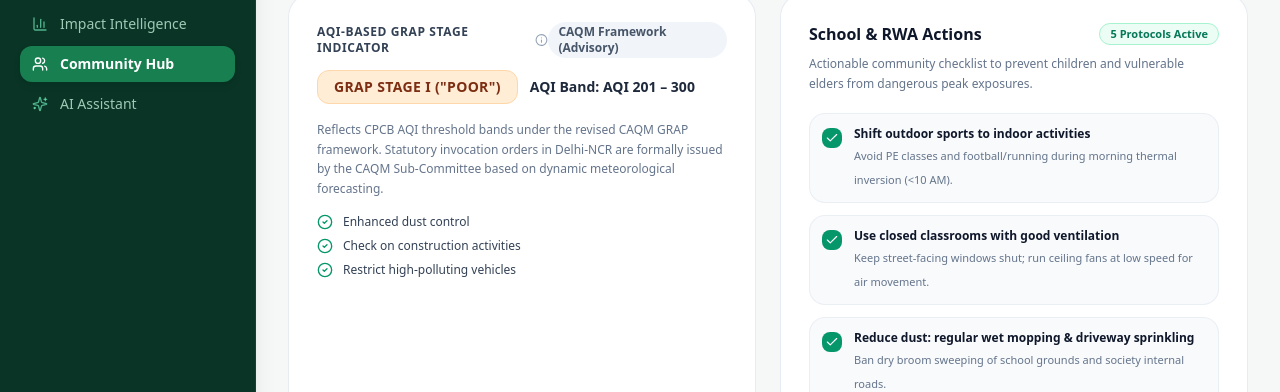
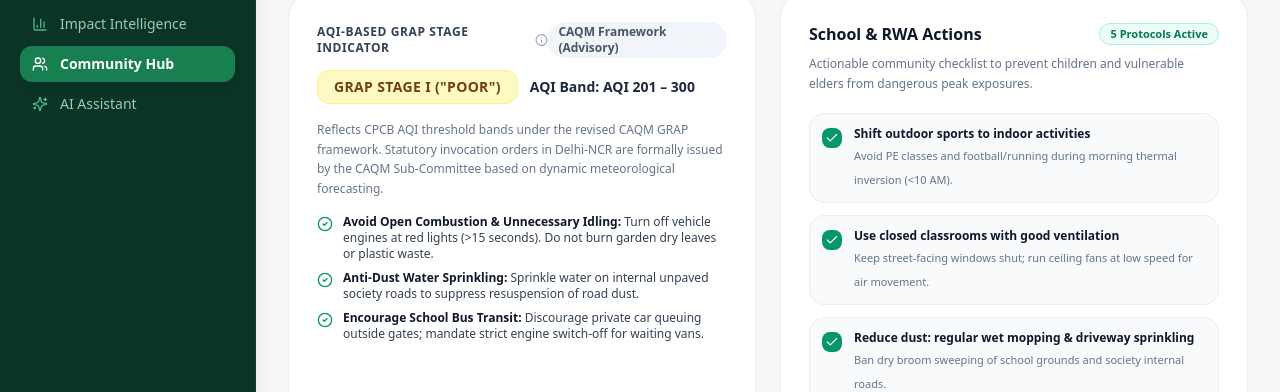
Before and after one commit to pavankarthikeyaatchyuta-lab/BreatheWise-AI, a Next.js app: page /community in a window 1280 px wide. Shown: the part 241-633 px from the top of the page. Built offline with nearby package versions, Linux system fonts and the light colour scheme; no server answers.

Commit message:
fix(community): dynamic GRAP stage indicator and action items without hardcoded defaults

```diff
--- a/src/app/community/page.tsx
+++ b/src/app/community/page.tsx
@@ -32,13 +32,13 @@ export default function CommunityPage() {
     heating: true,
   });
 
-  const aqi = aqiState.current.aqi ?? 176;
+  const aqi = aqiState.current.aqi;
   const grap = evaluateGRAPStage(aqi, aqiState.isNCR);
 
   const sampleBulletinText = `📢 BREATHEWISE AI COMMUNITY ADVISORY
 Date: ${new Date().toLocaleDateString('en-IN', { weekday: 'long', day: 'numeric', month: 'short' })}
 Location: ${aqiState.city} (${aqiState.isNCR ? 'Delhi-NCR Statutory' : 'Regional Advisory'})
-Status: AQI ${aqi} • ${grap.stageName}
+Status: ${aqi !== null ? `AQI ${aqi}` : 'AQI Telemetry Pending'} • ${grap.stageName}
 
 🚨 IMMEDIATE COMMUNITY & SCHOOL ACTIONS:
 1. SCHOOLS: Shift morning assemblies and outdoor sports indoors. Keep classroom windows closed with indoor air cleaning.
@@ -99,9 +99,17 @@ Generated via BreatheWise AI • Grounded in CAQM Directives & CPCB 8-Pollutant
               </span>
             </div>
 
-            {/* Stage Pill & AQI Range */}
+            {/* Dynamic Stage Pill & AQI Range */}
             <div className="flex flex-wrap items-center gap-3 mb-4">
-              <span className="px-4 py-1.5 rounded-xl bg-orange-100 text-orange-900 font-black text-sm border border-orange-200 tracking-wide uppercase">
+              <span className={`px-4 py-1.5 rounded-xl font-black text-sm border tracking-wide uppercase ${
+                grap.activeStage === 'NONE'
+                  ? 'bg-emerald-100 text-emerald-900 border-emerald-200'
+                  : grap.activeStage === 'STAGE_I'
+                  ? 'bg-yellow-100 text-yellow-900 border-yellow-200'
+                  : grap.activeStage === 'STAGE_II'
+                  ? 'bg-orange-100 text-orange-900 border-orange-200'
+                  : 'bg-red-100 text-red-900 border-red-200'
+              }`}>
                 {grap.stageName}
               </span>
               <span className="text-sm font-extrabold text-slate-800">
@@ -113,20 +121,16 @@ Generated via BreatheWise AI • Grounded in CAQM Directives & CPCB 8-Pollutant
               Reflects CPCB AQI threshold bands under the revised CAQM GRAP framework. Statutory invocation orders in Delhi-NCR are formally issued by the CAQM Sub-Committee based on dynamic meteorological forecasting.
             </p>
 
-            {/* Key Actions List (matching reference image) */}
+            {/* Dynamic Key Actions List */}
             <ul className="space-y-2 text-xs text-slate-700 font-medium mb-6">
-              <li className="flex items-center gap-2.5">
-                <CheckCircle2 className="w-4 h-4 text-emerald-600 shrink-0" />
-                <span>Enhanced dust control</span>
-              </li>
-              <li className="flex items-center gap-2.5">
-                <CheckCircle2 className="w-4 h-4 text-emerald-600 shrink-0" />
-                <span>Check on construction activities</span>
-              </li>
-              <li className="flex items-center gap-2.5">
-                <CheckCircle2 className="w-4 h-4 text-emerald-600 shrink-0" />
-                <span>Restrict high-polluting vehicles</span>
-              </li>
+              {grap.actionItems.map((item, idx) => (
+                <li key={idx} className="flex items-start gap-2.5">
+                  <CheckCircle2 className="w-4 h-4 text-emerald-600 shrink-0 mt-0.5" />
+                  <span>
+                    <strong className="text-slate-900">{item.title}:</strong> {item.description}
+                  </span>
+                </li>
+              ))}
             </ul>
           </div>
 
```
